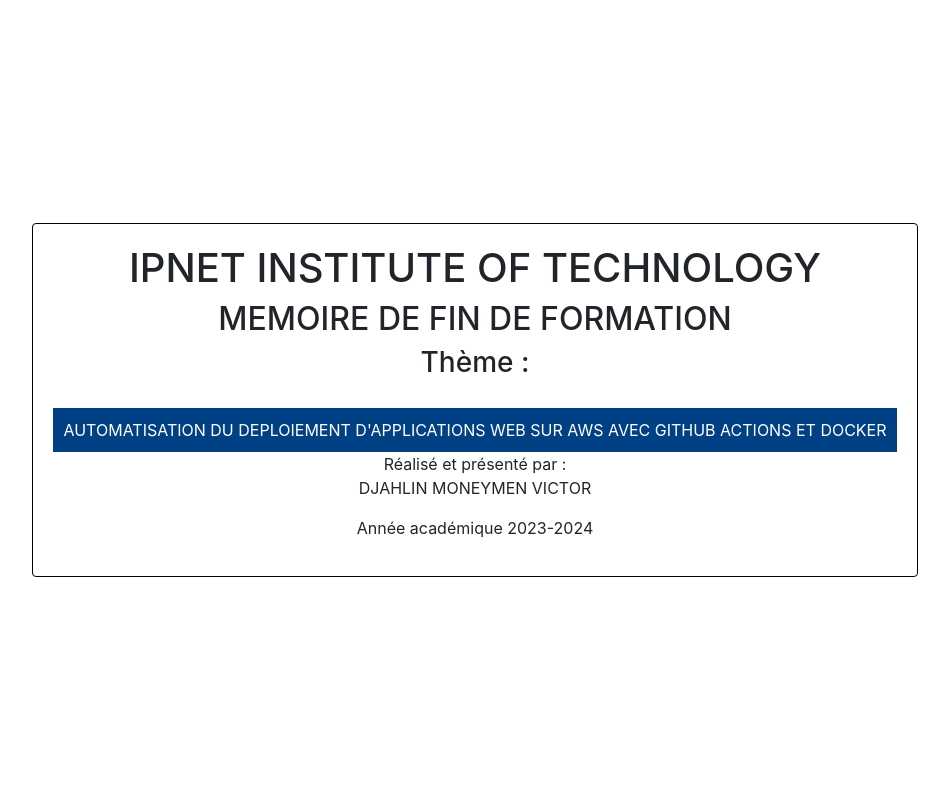
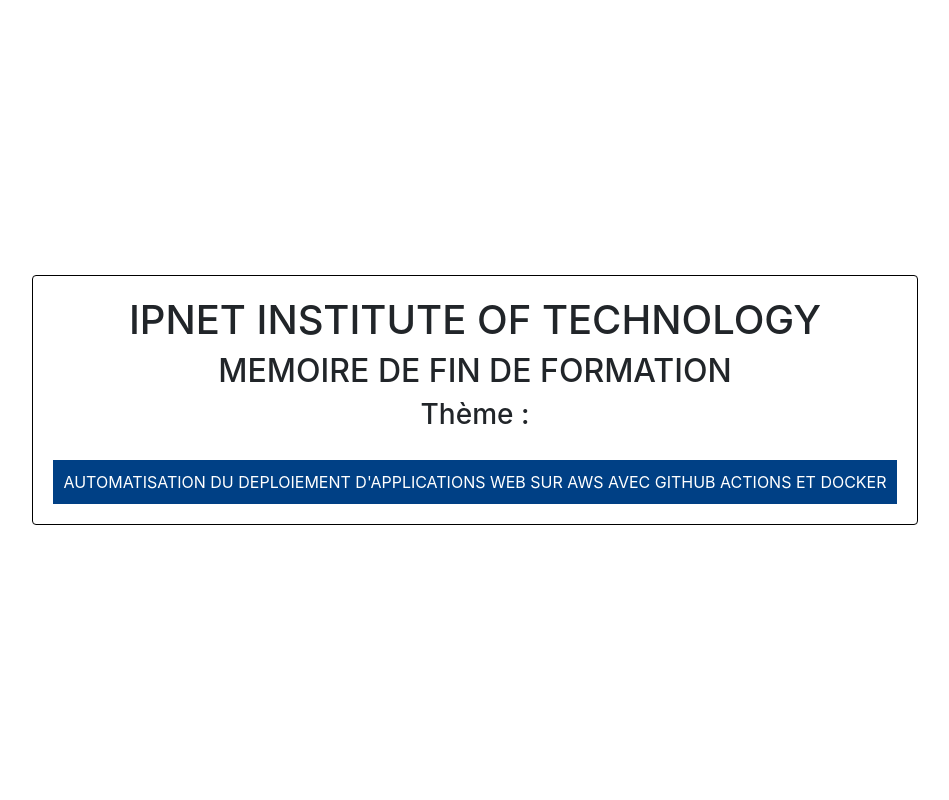
Before and after one commit to eliejah-koffi/test1, a Django app: page /presentation in a window 1280 px wide. Shown: the whole page, without its empty margins (165-1114 px from the left). Run offline with Django 5.2, Linux system fonts and the light colour scheme; some libraries are stand-ins or nearby versions.

Commit message:
11 launch

```diff
--- a/memoire/templates/presentation.html
+++ b/memoire/templates/presentation.html
@@ -42,9 +42,9 @@
             <div class="theme">
                 AUTOMATISATION DU DEPLOIEMENT D'APPLICATIONS WEB SUR AWS AVEC GITHUB ACTIONS ET DOCKER
             </div>
-            <p>Réalisé et présenté par :<br>
+         <!--   <p>Réalisé et présenté par :<br>
                DJAHLIN MONEYMEN VICTOR</p>
-            <p>Année académique 2023-2024</p>
+            <p>Année académique 2023-2024</p>-->
         </div>
     </div>
 
```
